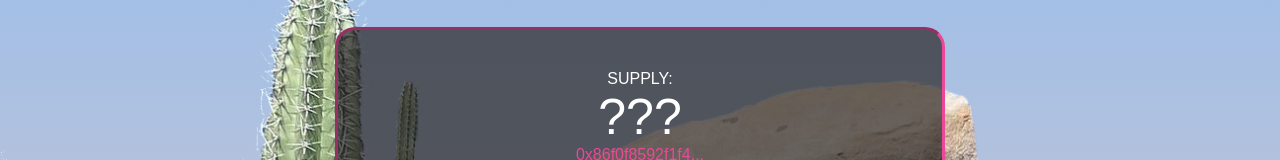
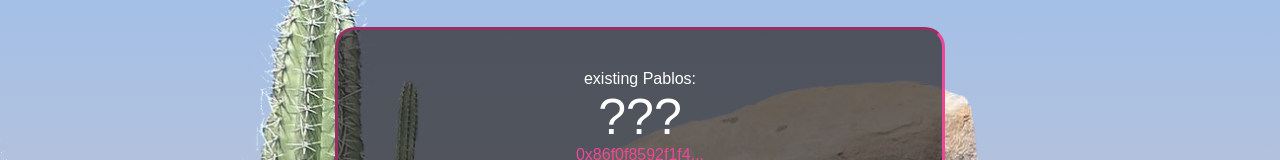
Before and after one commit to RedVelvetZip/PabloPieces, a React (Create React App) app: page / in a window 1280 px wide. Shown: the part 147-307 px from the top of the page. Built offline with nearby package versions, Linux system fonts and the light colour scheme; a web font is replaced by a local one.

Commit message:
existing Pablos

```diff
--- a/src/App.js
+++ b/src/App.js
@@ -116,7 +116,7 @@ function App() {
           </div>
           <div className="content">
             <div>
-              <p>SUPPLY:</p>
+              <p>existing Pablos:</p>
             </div>
             <div className="supply">
               {data.totalSupply>0 ? data.totalSupply : "???"}
```
